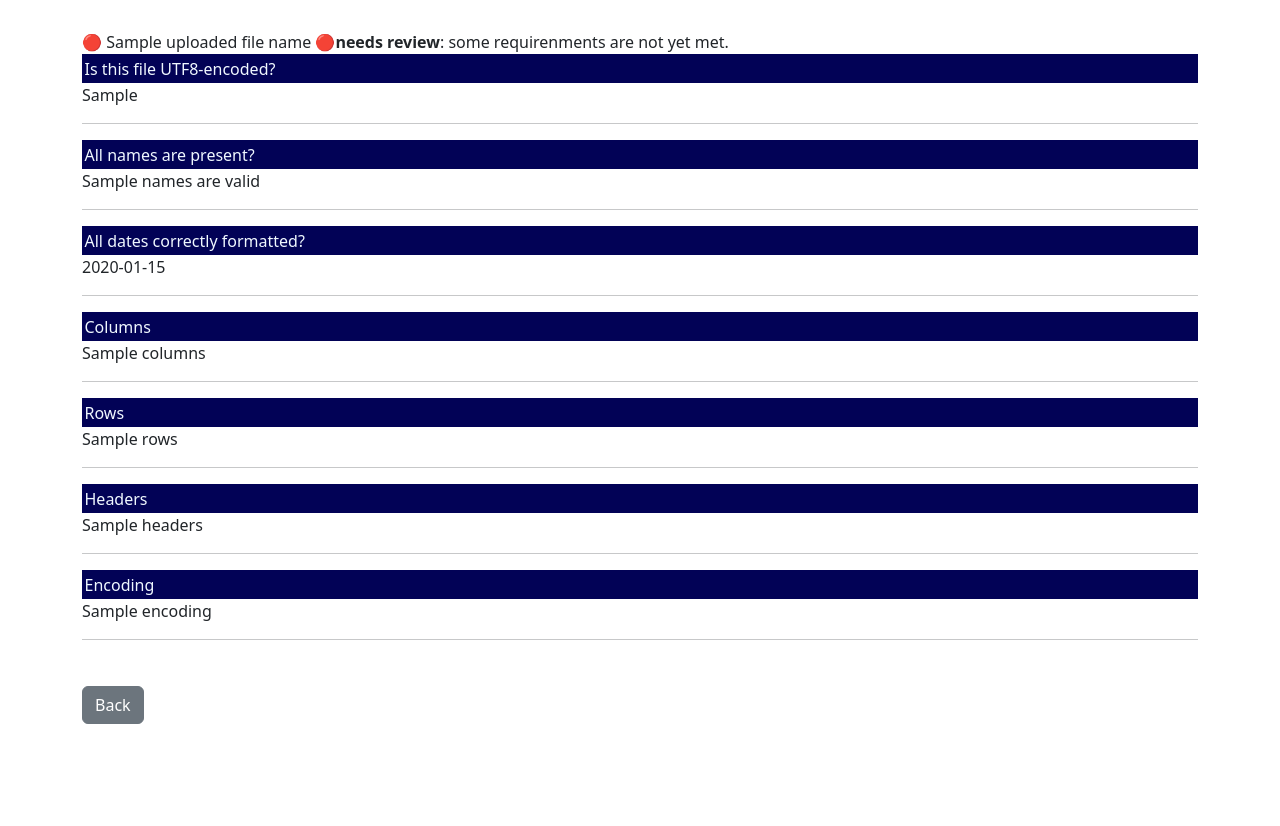
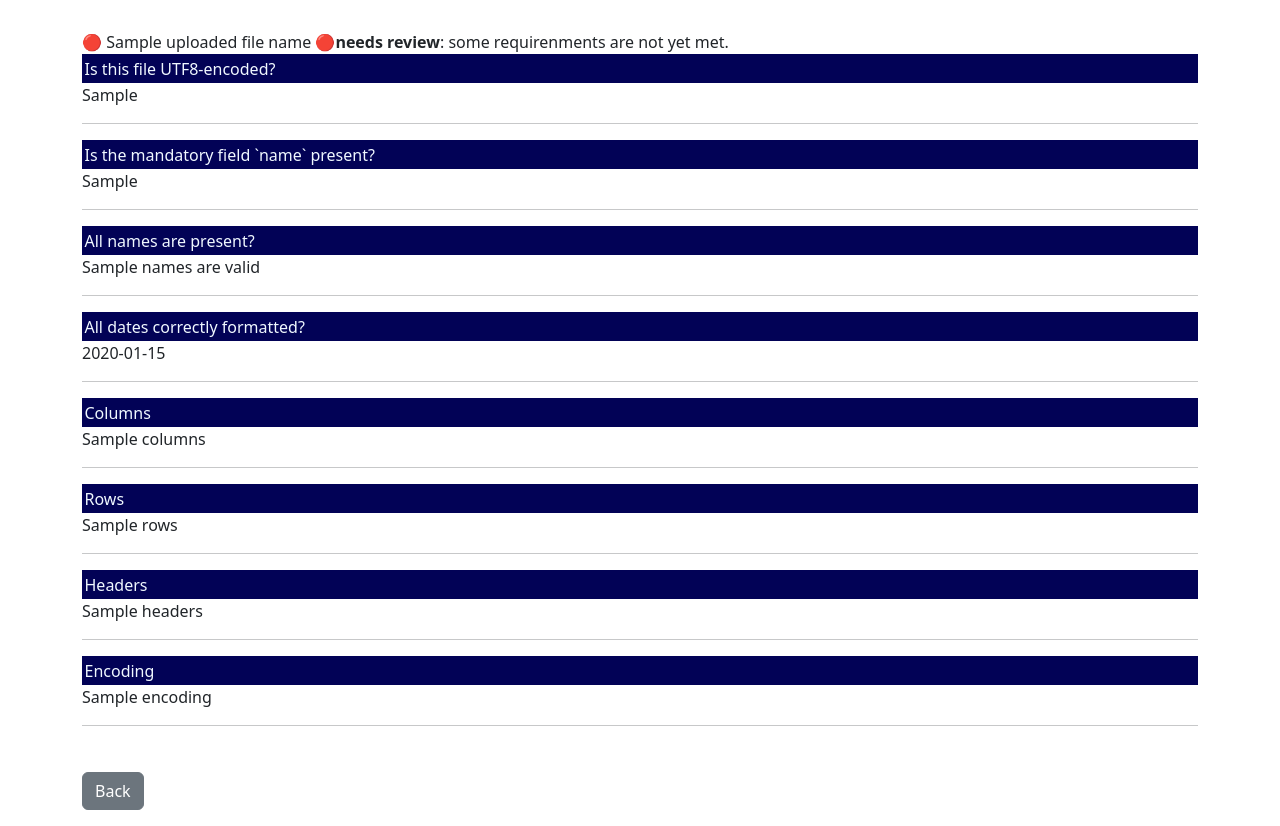
Before and after one commit to aa-ag/csvs, a Django app: template spa/checks/templates/checks/report.html in a window 1280 px wide. Before the commit the page ends 724 px from the top, so only its background shows below. Run offline with Django 4.2, Linux system fonts and the light colour scheme; the template is opened without the code that fills it: most values are stand-ins (such as "Sample title", 1, 10 or a date in 2020).

Commit message:
Add mandatory_headers_are_in row

```diff
--- a/spa/checks/templates/checks/report.html
+++ b/spa/checks/templates/checks/report.html
@@ -14,6 +14,10 @@
   {% if isutf8_encoded %}
   <div style="background-color: rgb(2, 2, 86); color: aliceblue; padding: 2.5px;">Is this file UTF8-encoded?</div>
   <div>{{ isutf8_encoded }}</div>
+  <hr>
+
+  <div style="background-color: rgb(2, 2, 86); color: aliceblue; padding: 2.5px;">Is the mandatory field `name` present?</div>
+  <div>{{ mandatory_headers_are_in }}</div>
   <hr>
 
   <div style="background-color: rgb(2, 2, 86); color: aliceblue; padding: 2.5px;">All names are present?</div>
```
